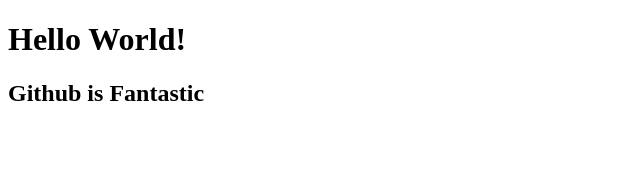
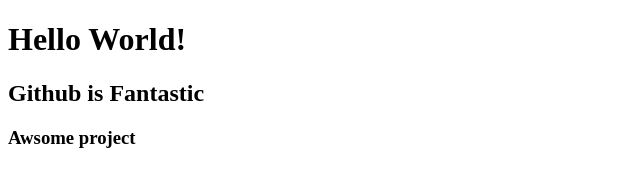
Before and after one commit to Priyankajishnu/My-Project, a plain HTML site: page index.html in a window 1280 px wide. Shown: the whole page, without its empty margins (0-640 px from the left). Drawn offline with Linux system fonts and the light colour scheme.

Commit message:
Update indexl.html

```diff
--- a/index.html
+++ b/index.html
@@ -9,5 +9,6 @@
 <body>
     <h1>Hello World!</h1>
     <h2>Github is Fantastic </h2>
+    <h3>Awsome project</h3>
 </body>
 </html>
```
